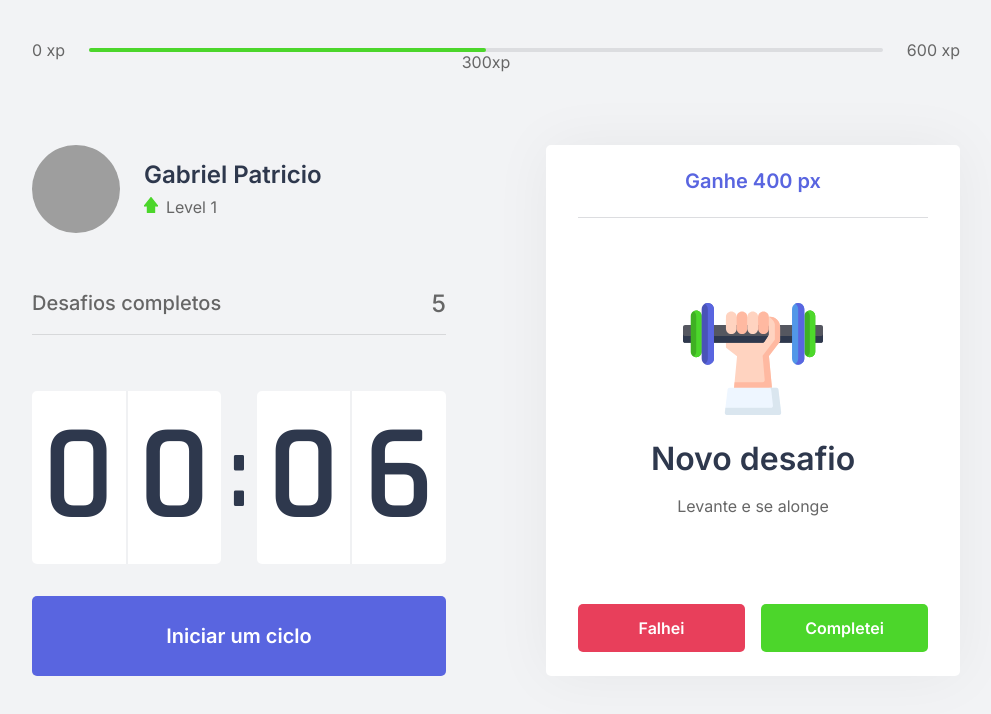
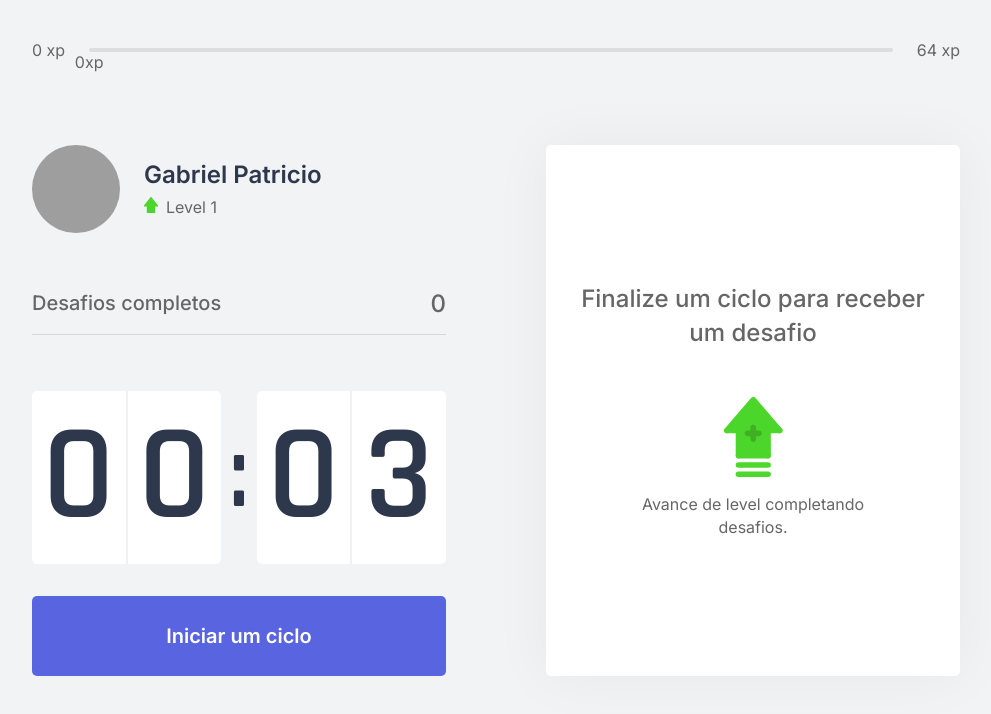
Before and after one commit to bielpatricio/nlw3, a Next.js app: page / in a window 1280 px wide. Shown: the top 714 px of the page, without its empty margins (144-1135 px from the left). Built offline with nearby package versions, Linux system fonts and the light colour scheme; grey boxes are pictures that could not be loaded.

Commit message:
day 3 completed

```diff
--- /dev/null
+++ b/challenges.json
@@ -0,0 +1,62 @@
+[
+  {
+    "type": "body",
+    "description": "Estique um de seus braços com a palma da mão virada para frente e puxe os dedos para cima por 10 segundos por mão.",
+    "amount": 80
+  },
+  {
+    "type": "body",
+    "description": "Estique seu braço contra o peito e puxe-o utilizando o outro braço por 10 segundos por braço.",
+    "amount": 60
+  },
+  {
+    "type": "body",
+    "description": "Puxe seu pescoço com a ajuda da mão para a direita e para a esquerda, permanecendo na posição por alguns segundos.",
+    "amount": 70
+  },
+  {
+    "type": "body",
+    "description": "Com as duas mãos na parte de trás da cabeça, leve-a para baixo, alongando a parte de trás da região.",
+    "amount": 60
+  },
+  {
+    "type": "body",
+    "description": "Cruze as pernas e desça com as mãos esticadas em direção ao chão. Repita o movimento com a outra perna na frente.",
+    "amount": 100
+  },
+  {
+    "type": "body",
+    "description": "Sentado, abra as pernas e tente encostar as palmas das mãos no chão, repita 3 vezes por 5 segundos.",
+    "amount": 80
+  },
+  {
+    "type": "body",
+    "description": "Puxe o joelho de encontro ao peito e segure, troque de perna após 10 segundos.",
+    "amount": 50
+  },
+  {
+    "type": "body",
+    "description": "Sentado, cruze uma perna e incline seu tronco à frente, troque de perna após 10 segundos.",
+    "amount": 80
+  },
+  {
+    "type": "eye",
+    "description": "Sentado, feche os olhos e cubra-os com as palmas da mão durante 2 minutos, depois abra normalmente.",
+    "amount": 90
+  },
+  {
+    "type": "eye",
+    "description": "Em algum ambiente aberto, olhe o mais longe que puder em quatro direções por 3s, mexa apenas os olhos. Repita 3 vezes.",
+    "amount": 140
+  },
+  {
+    "type": "eye",
+    "description": "Usando os polegares, massage a área abaixo das sobrancelhas em movimentos circulares por 15 segundos.",
+    "amount": 70
+  },
+  {
+    "type": "body",
+    "description": "Em pé, gire a cintura o máximo que puder para a esquerda, segure por cinco segundos. Repita para a direita.",
+    "amount": 90
+  }
+]
--- a/src/components/ChallengeBox.tsx
+++ b/src/components/ChallengeBox.tsx
@@ -1,21 +1,24 @@
+import { useContext } from 'react';
+import { ChallengesContext } from '../contexts/ChallengesContext';
 import styles from '../styles/components/ChallengeBox.module.css'
 
 export function ChallengeBox(){
-    const hasActiveChallenge = true;
+    const { activeChallenge, resetChallenge  } = useContext(ChallengesContext)
 
     return(
         <div className={styles.challengeBoxContainer}>
-            {hasActiveChallenge ? (
+            {activeChallenge ? (
                 <div className={styles.challengeActive}>
-                    <header>Ganhe 400 px</header>
+                    <header>Ganhe {activeChallenge.amount} px</header>
                     <main>
-                        <img src="icons/body.svg" />
+                        <img src={`icons/${activeChallenge.type}.svg`} />
                         <strong>Novo desafio</strong>
-                        <p>Levante e se alonge</p>
+                        <p>{activeChallenge.description}</p>
                     </main>
                     <footer>
                         <button type="button"
                                 className={styles.challengeFailedButton}
+                                onClick={resetChallenge}
                                 >Falhei</button>
                         <button type="button"
                                 className={styles.challengeSuccededButton}
--- a/src/components/CompletedChalleges.tsx
+++ b/src/components/CompletedChalleges.tsx
@@ -1,10 +1,15 @@
+import { useContext } from 'react'
+import { ChallengesContext } from '../contexts/ChallengesContext'
 import styles from '../styles/components/CompletedChallenges.module.css'
 
 export function CompletedChallenges() {
+
+    const { challengesCompleted } = useContext(ChallengesContext)
+
     return(
         <div className={styles.completedChallengesContainer}>
             <span>Desafios completos</span>
-            <span>5</span>
+            <span>{challengesCompleted}</span>
         </div>
     )
 }
--- a/src/components/Countdown.tsx
+++ b/src/components/Countdown.tsx
@@ -1,10 +1,14 @@
-import { useState, useEffect } from 'react';
+import { useState, useEffect, useContext } from 'react';
+import { ChallengesContext } from '../contexts/ChallengesContext';
 import styles from '../styles/components/Countdown.module.css'
 
 let countdownTimeout: NodeJS.Timeout;
 
 export function Countdown(){
-    const timeStart = 0.1*60
+
+    const { startNewChallenge } = useContext(ChallengesContext)
+
+    const timeStart = 0.05*60
     const [time, setTime] = useState(timeStart);
     const [isActive, setIsActive] = useState(false);
     const [hasFinished, setHasFinished] = useState(false);
@@ -33,6 +37,7 @@ export function Countdown(){
         } else if (isActive && time==0){
             setHasFinished(true);
             setIsActive(false);
+            startNewChallenge();
         }
     }, [isActive, time]) //sempre que active mudar ja vai
 
--- a/src/components/ExperienceBar.tsx
+++ b/src/components/ExperienceBar.tsx
@@ -1,17 +1,23 @@
+import { useContext } from 'react';
+import { ChallengesContext } from '../contexts/ChallengesContext';
 import styles from '../styles/components/ExperienceBar.module.css'
 
 export function ExperienceBar(){
+    const {currentExperience, experiencetoNextLevel} = useContext(ChallengesContext);
+
+    const porcentToNextLevel = Math.round(currentExperience * 100) / experiencetoNextLevel;
+
     return (
         <header className={styles.experienceBar}>
             {/* poderia ser uma div */}
             <span>0 xp</span>
             <div>
-               <div style={{ width: '50%' }}/>
-                <span className={styles.currentExperience} style={{left: '50%' }}>
-                    300xp
+               <div style={{ width: `${porcentToNextLevel}%` }}/>
+                <span className={styles.currentExperience} style={{left: `${porcentToNextLevel}%` }}>
+                    {currentExperience}xp
                 </span>
             </div>
-            <span>600 xp</span>
+            <span>{experiencetoNextLevel} xp</span>
         </header>
     );
 }
--- /dev/null
+++ b/src/contexts/ChallengesContext.tsx
@@ -0,0 +1,66 @@
+import {createContext, ReactNode, useState} from 'react';
+import challenges from '../../challenges.json'
+
+interface Challenge {
+  type: 'body' | 'eye';
+  description: string;
+  amount: number;
+}
+
+interface ChallengesContextData{
+    level: number;
+    currentExperience: number;
+    challengesCompleted: number;
+    experiencetoNextLevel: number;
+    levelUp: () => void;
+    startNewChallenge: () => void;
+    activeChallenge: Challenge;
+    resetChallenge: () => void;
+}
+
+interface ChallengesProviderProps {
+    children: ReactNode;
+}
+
+export const ChallengesContext = createContext({} as ChallengesContextData);
+
+export function ChallengesProvider( {children} : ChallengesProviderProps ){
+    const [level, setLevel] = useState(1);
+    const [currentExperience, setCurrentExperience] = useState(0);
+    const [challengesCompleted, setChallengesCompleted] = useState(0);
+
+    const [activeChallenge, setActiveChallenge] = useState(null);
+
+    const experiencetoNextLevel = Math.pow((level+1)*4, 2)
+
+  function levelUp(){
+    setLevel(level +1)
+  }
+
+  function startNewChallenge() {
+    const randomChallengesIndex = Math.floor(Math.random() * challenges.length)
+    const challenge = challenges[randomChallengesIndex];
+
+    setActiveChallenge(challenge)
+  }
+
+  function resetChallenge() {
+    setActiveChallenge(null);
+  }
+
+  return (
+    <ChallengesContext.Provider value={{
+        level,
+        currentExperience,
+        experiencetoNextLevel,
+        challengesCompleted,
+        levelUp,
+        startNewChallenge,
+        activeChallenge,
+        resetChallenge
+    }}
+    >
+        {children}
+    </ChallengesContext.Provider>
+  );
+}
--- a/src/pages/_app.tsx
+++ b/src/pages/_app.tsx
@@ -1,7 +1,13 @@
+import { ChallengesProvider } from '../contexts/ChallengesContext';
 import '../styles/global.css';
 
 function MyApp({ Component, pageProps }) {
-  return <Component {...pageProps} />
+
+  return (
+    <ChallengesProvider>
+      <Component {...pageProps} />
+    </ChallengesProvider>
+  )
 }
 
 export default MyApp
```
